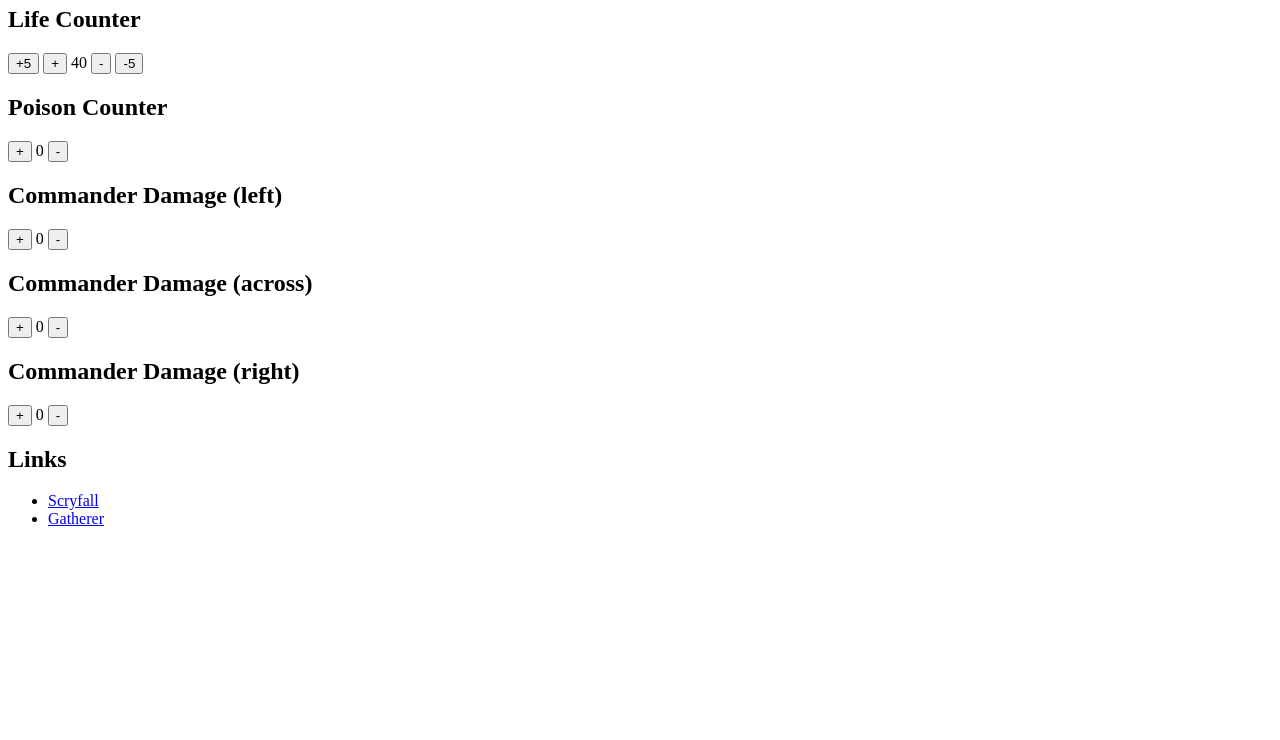
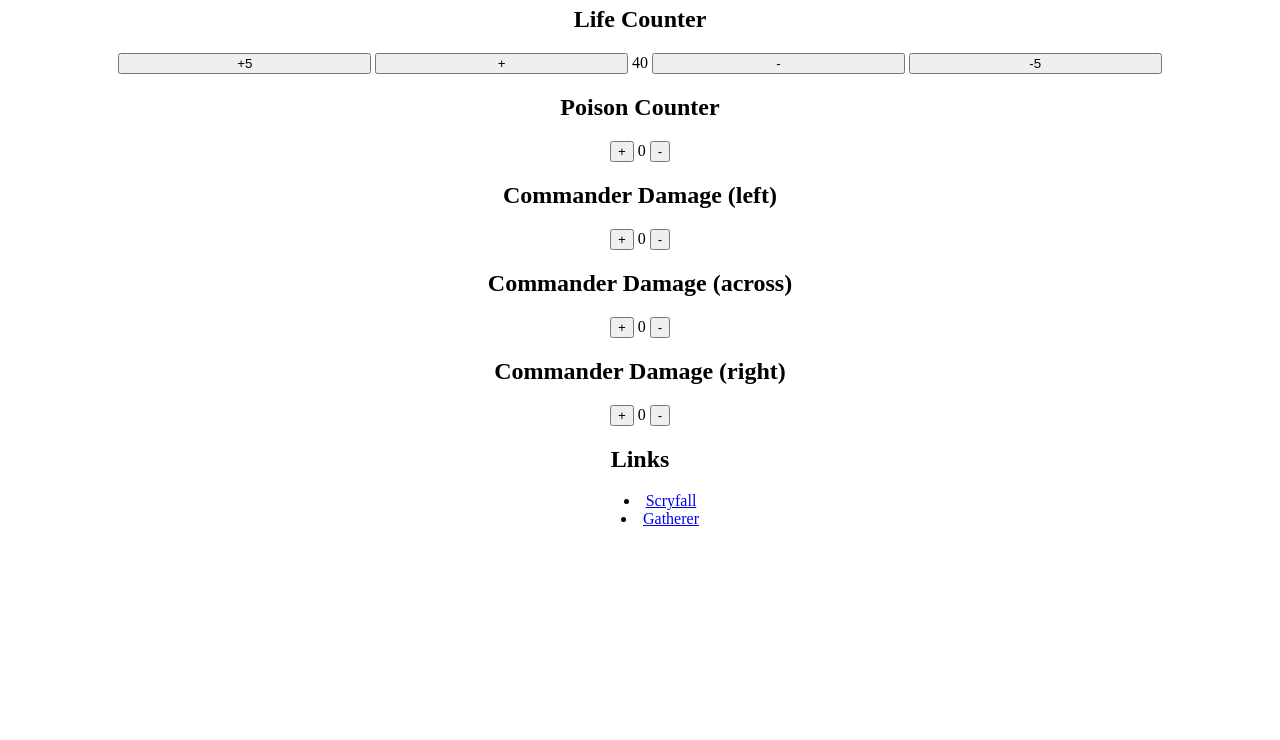
Before and after one commit to rf742/mtgassistant, a plain HTML site: page index.html in a window 1280 px wide. Shown: the part 60-800 px from the top of the page. Drawn offline with nearby package versions, Linux system fonts and the light colour scheme.

Commit message:
adding style

```diff
--- a/index.html
+++ b/index.html
@@ -1,18 +1,19 @@
 <html>
 <head>
+    <link rel="stylesheet" href="style.css">
     <script defer src="https://unpkg.com/alpinejs@3.x.x/dist/cdn.min.js"></script>
     <meta name="viewport" content="width=800, initial-scale=1.0" />
 </head>
 <body>
+    <div align="center">
     <h1 x-data="{ message: 'MTG personal assistant' }" x-text="message"></h1>
     <h2>Life Counter</h2>
     <div x-data="{ count: 40 }">
-        <button x-on:click="count = count + 5">+5</button>
-        <button x-on:click="count++">+</button>
+        <button class="button smallishbutton" x-on:click="count = count + 5">+5</button>
+        <button class="button smallishbutton" x-on:click="count++">+</button>
         <span x-text="count"></span>
-
-        <button x-on:click="count--">-</button>
-        <button x-on:click="count = count - 5">-5</button>
+        <button class="button smallishbutton" x-on:click="count--">-</button>
+        <button class="button smallishbutton" x-on:click="count = count - 5">-5</button>
     </div>
     <h2>Poison Counter</h2>
     <div x-data="{ count: 0 }">
@@ -43,7 +44,7 @@
         <li><a href="https://scryfall.com" target="_blank">Scryfall</a></li>
         <li><a href="https://gatherer.wizards.com/Pages/Default.aspx">Gatherer</a></li>
     </ul>
-
+</div>
 
 
 </body>
--- /dev/null
+++ b/style.css
@@ -0,0 +1,9 @@
+ul{
+    list-style-position: inside;
+}
+.button{
+    touch-action: manipulation;
+}
+.smallishbutton{
+    width: 20%;
+}
```
